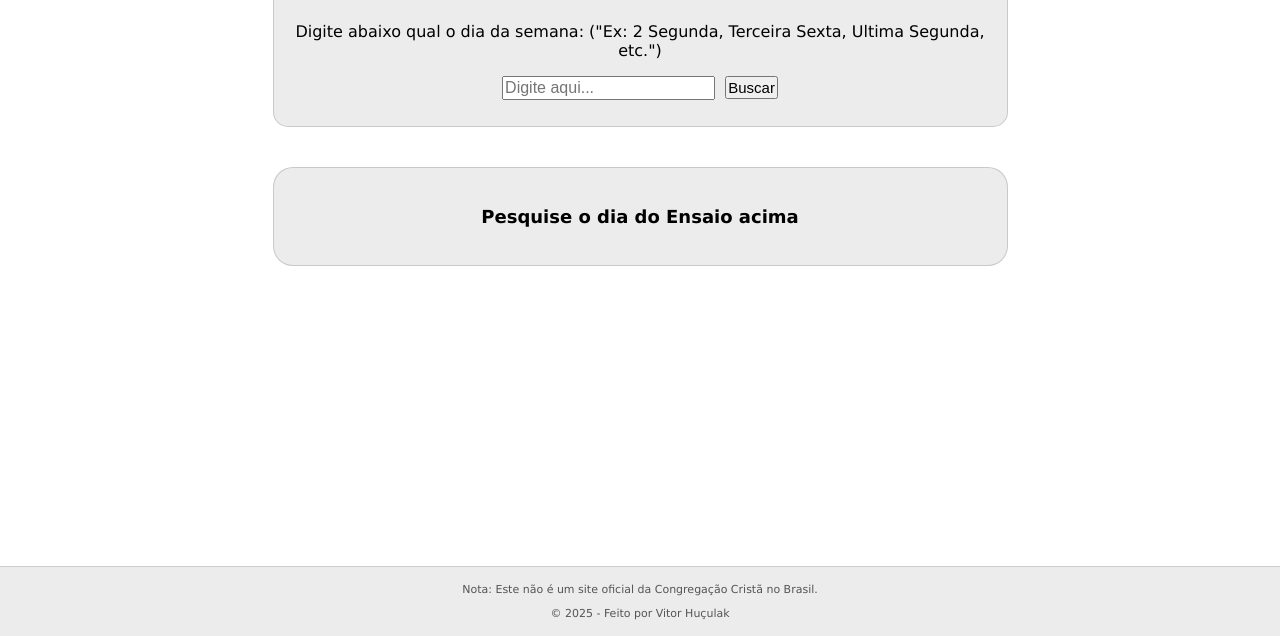
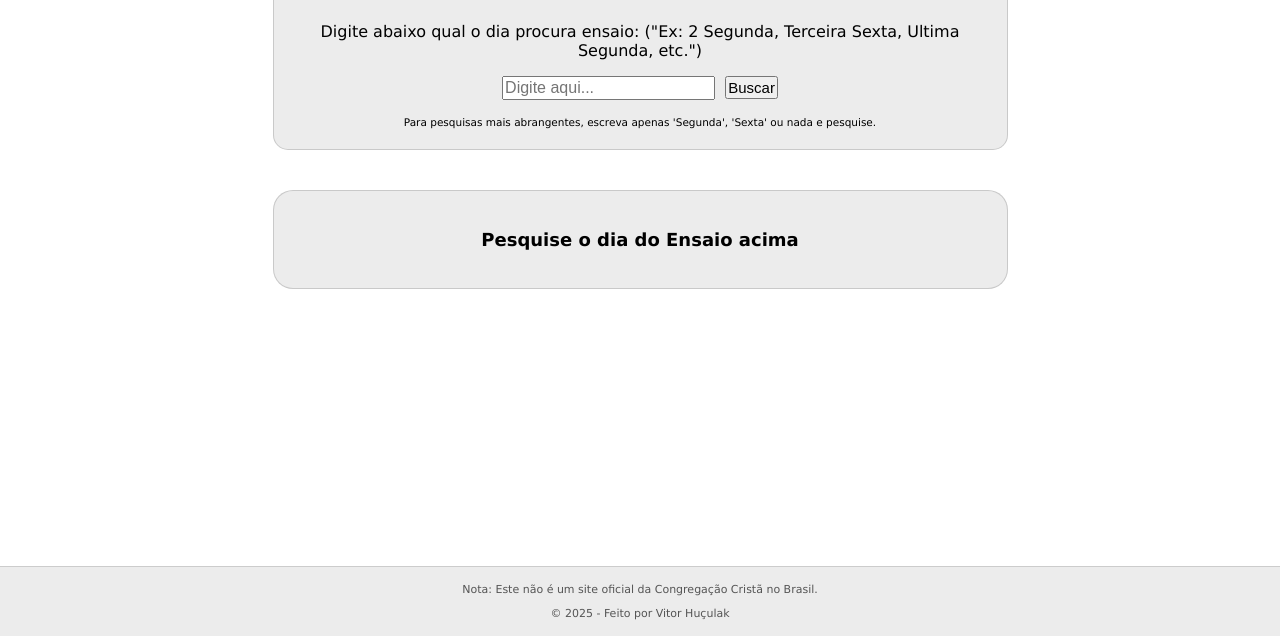
Before and after one commit to VHuculak/Projeto-Ensaio-Prod, a plain HTML site: page index.html in a window 1280 px wide. Shown: the part 164-800 px from the top of the page. Drawn offline with Linux system fonts and the light colour scheme.

Commit message:
Colocando obs abaixo da pesquisa

```diff
--- a/estilo.css
+++ b/estilo.css
@@ -54,6 +54,11 @@ header {
     border: 1px solid #5a5a5a3d;    /* 🔧 Estilo da borda. */
     text-align: center;             /* Garante que o texto dentro do header fique centralizado. */
     margin-bottom: 40px;            /* 🔧 Distância fixa entre o header e a section (para PC). */
+}
+
+.obs {
+    font-size: 10.5px;
+    text-align: center;
 }
 
 /* ====== SECTION (CAIXA DE RESULTADO) ====== */
--- a/index.html
+++ b/index.html
@@ -13,9 +13,10 @@
     <h1>Ensaio Musical em Maringá e Região</h1>
     <img class="logo-fundo" src="logo_oficial_CCB.png" alt="Logo">
 
-    <p>Digite abaixo qual o dia da semana: ("Ex: 2 Segunda, Terceira Sexta, Ultima Segunda, etc.")</p> <p> <input type="text" name="diaSem" placeholder="Digite aqui..." id="dia">
+    <p>Digite abaixo qual o dia procura ensaio: ("Ex: 2 Segunda, Terceira Sexta, Ultima Segunda, etc.")</p> <p> <input type="text" name="diaSem" placeholder="Digite aqui..." id="dia">
     <input type="button" value="Buscar" onclick="procurar()">
     </p>
+    <p class="obs">Para pesquisas mais abrangentes, escreva apenas 'Segunda', 'Sexta' ou nada e pesquise.</p>
     </header>
 
 
```
